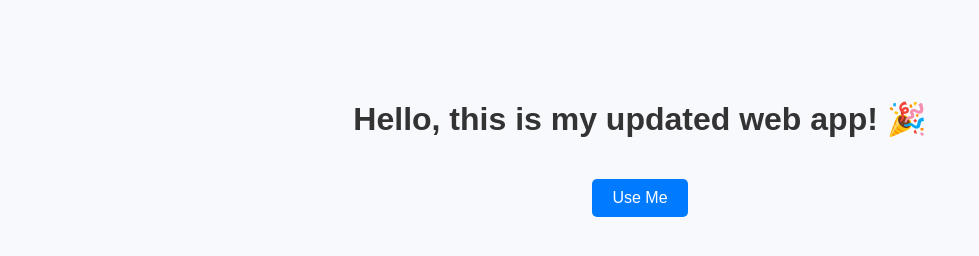
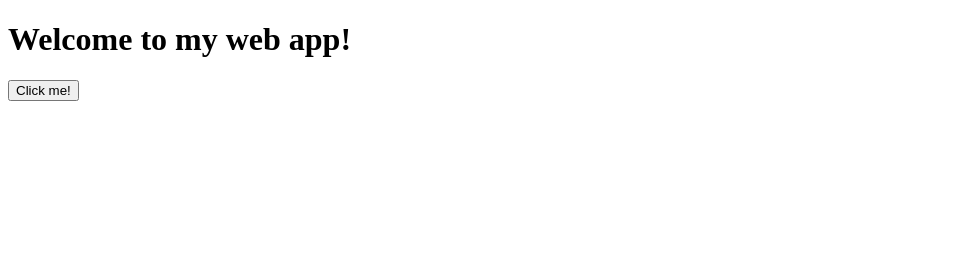
Before and after one commit to hari23t/my-web-app, a plain HTML site: page index.html in a window 1280 px wide. Shown: the whole page, without its empty margins (0-979 px from the left). Drawn offline with Linux system fonts and the light colour scheme.

Commit message:
update script.js text

```diff
--- a/index.html
+++ b/index.html
@@ -1,17 +1,19 @@
 <!DOCTYPE html>
 <html lang="en">
 <head>
-  <meta charset="UTF-8" />
-  <meta name="viewport" content="width=device-width, initial-scale=1.0" />
-  <title>My First Web App</title>
-  <link rel="stylesheet" href="style.css" />
+  <meta charset="UTF-8">
+  <title>My Web App</title>
 </head>
 <body>
-  <h1>Hello, this is my updated web app! 🎉</h1>
+  <h1>Welcome to my web app!</h1>
+
+  <!-- Message will appear here -->
   <p id="message"></p>
 
-  <button onclick="showMessage()">Use Me</button>
+  <!-- Button to trigger the JS function -->
+  <button onclick="showMessage()">Click me!</button>
 
+  <!-- Link to your script.js -->
   <script src="script.js"></script>
 </body>
 </html>
```
